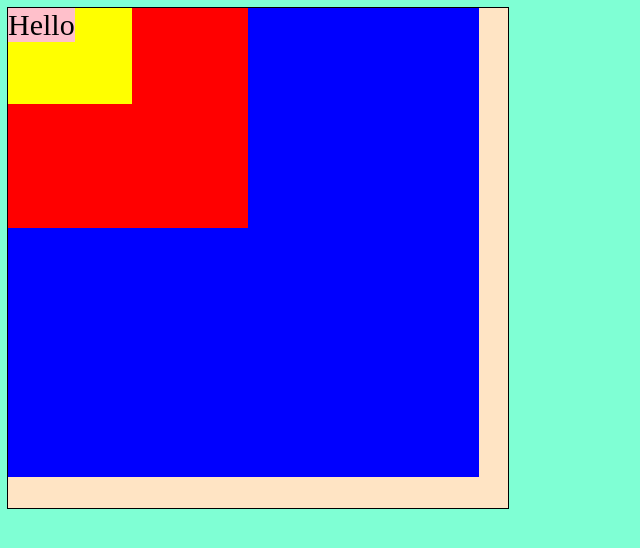
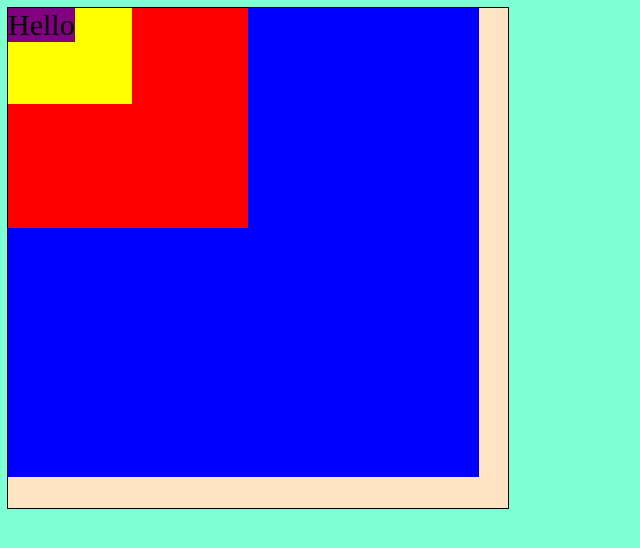
Before and after one commit to kk161205/3rd_Year_FullStack, a plain HTML site: page Grid/SubGrid.html in a window 1280 px wide. Shown: the whole page, without its empty margins (0-640 px from the left). Drawn offline with Linux system fonts and the light colour scheme.

```diff
--- a/Grid/SubGrid.html
+++ b/Grid/SubGrid.html
@@ -11,6 +11,11 @@
         --secondary-color: pink;
         background-color: aquamarine;
         --text-size: 30px;
+    }
+
+    div{
+        --primary-color:bisque;
+        --secondary-color:purple;
     }
 
     .container{
```
